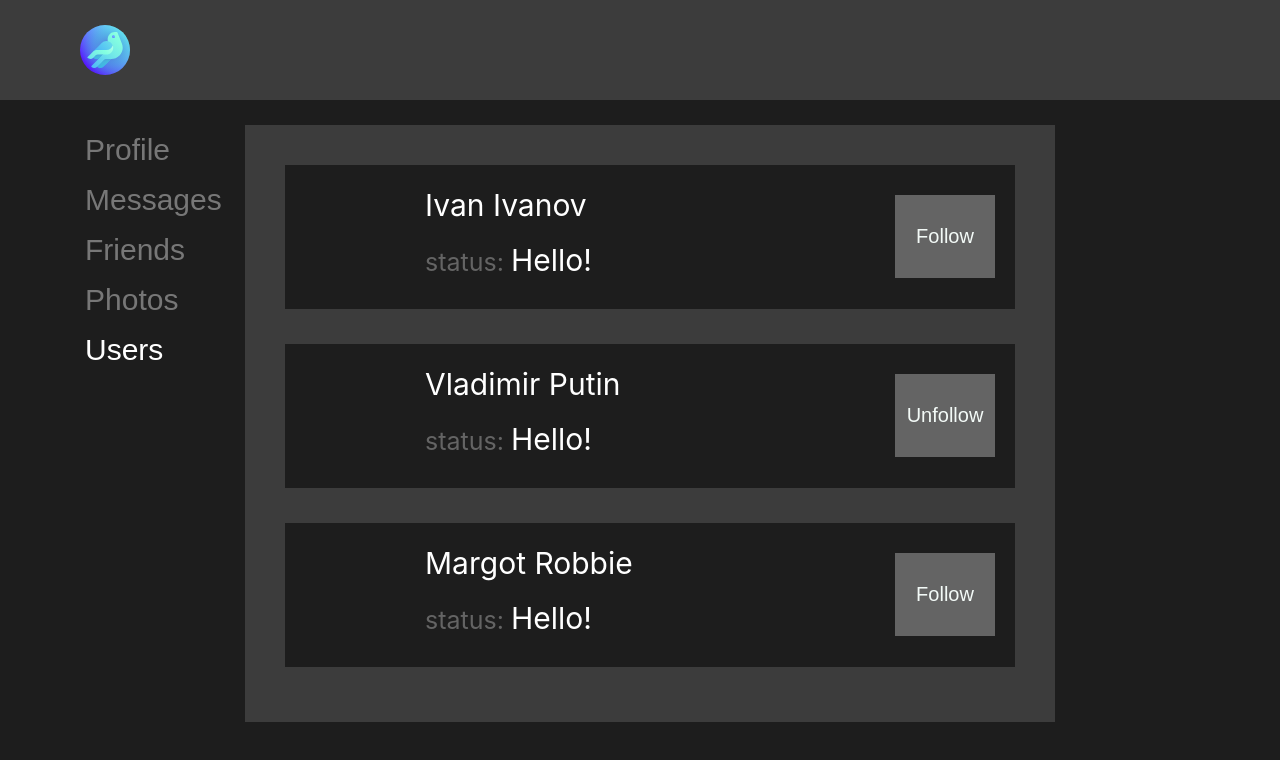
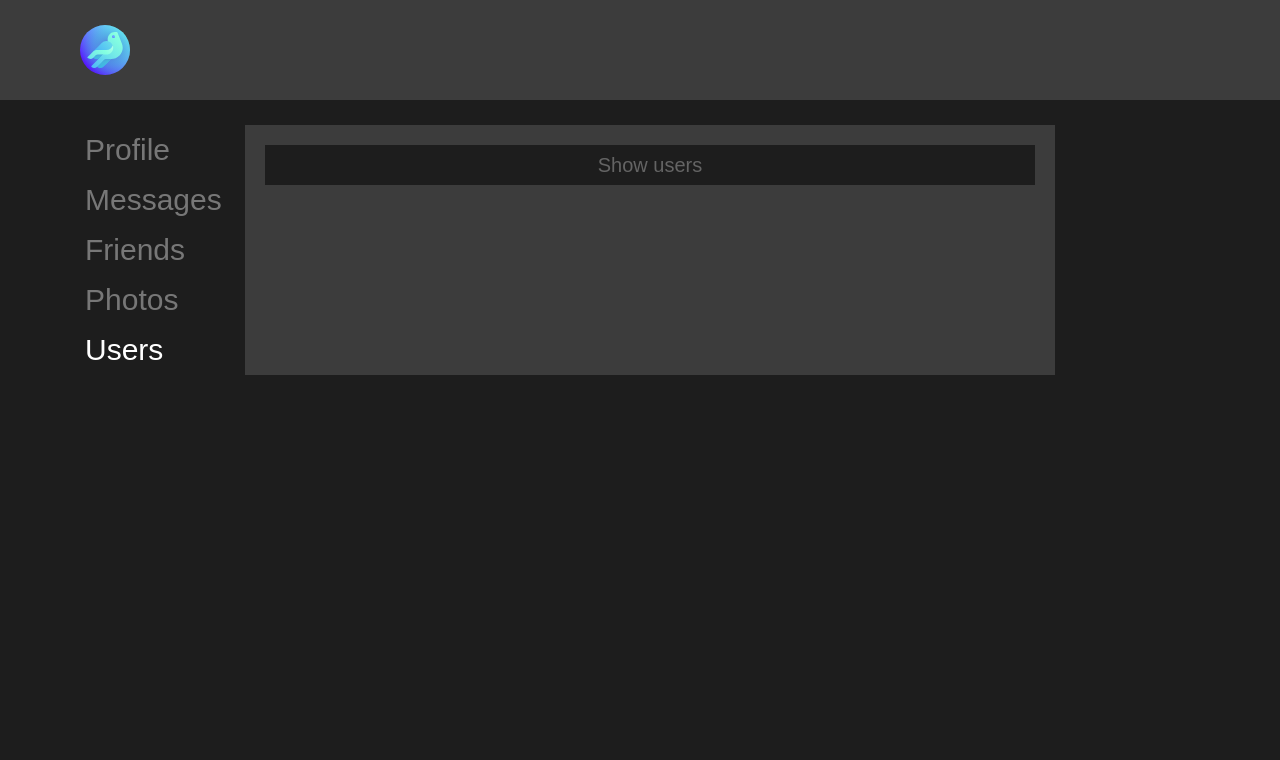
Before and after one commit to dilserg/reactfirst, a React (Create React App) app: page /users in a window 1280 px wide. Shown: the top 760 px of the page. Built offline with nearby package versions, Linux system fonts and the light colour scheme.

Commit message:
ajax and button "show users"

```diff
--- a/package.json
+++ b/package.json
@@ -6,6 +6,7 @@
     "@testing-library/jest-dom": "^5.11.8",
     "@testing-library/react": "^11.2.3",
     "@testing-library/user-event": "^12.6.0",
+    "axios": "^0.21.1",
     "react": "^17.0.1",
     "react-dom": "^17.0.1",
     "react-redux": "^7.2.2",
--- a/src/components/AllUsers/AllUsers.jsx
+++ b/src/components/AllUsers/AllUsers.jsx
@@ -3,24 +3,31 @@ import styles from './AllUsers.module.css';
 import User from './User/User';
 import MalePhoto from 'C:\\Users\\dilse\\WebstormProjects\\reactfirst\\src\\images\\Male.png';
 import FemalePhoto from 'C:\\Users\\dilse\\WebstormProjects\\reactfirst\\src\\images\\Female.png';
+import * as axios from 'axios';
 
 
 const AllUsers = (props) => {
-  if (props.usersList.length === 0) {
-    props.setUsers([
-      {id: 1, isFollowed: true, name: 'Ivan', surname: 'Ivanov', status: 'Hello!', photo: MalePhoto},
-      {id: 2, isFollowed: false, name: 'Vladimir', surname: 'Putin', status: 'Hello!', photo: MalePhoto},
-      {id: 3, isFollowed: true, name: 'Margot', surname: 'Robbie', status: 'Hello!', photo: FemalePhoto},
-    ]);
+  const getUsers = () => {
+      axios.get("https://social-network.samuraijs.com/api/1.0/users")
+        .then((response) => {
+          props.setUsers(response.data.items)
+        })
   }
+
   let usersList = props.usersList.map(user => {
-    return <User isFollowed={user.isFollowed} name={user.name} surname={user.surname} id={user.id}
-                 status={user.status} photo={user.photo} follow={props.follow} unfollow={props.unfollow}/>;
+    return <User isFollowed={user.followed} name={user.name} surname={user.surname} id={user.id}
+                 status={user.status} follow={props.follow} unfollow={props.unfollow}
+                 photo={user.photos.small===null? MalePhoto: user.photos.small}/>;
   });
+
+
 
   return (
     <div className={styles.users}>
       {usersList}
+      <button className={styles.button} onClick={getUsers}>
+        {usersList.length === 0 ? "Show users" : "Show more"}
+      </button>
     </div>
   );
 };
--- a/src/components/AllUsers/AllUsers.module.css
+++ b/src/components/AllUsers/AllUsers.module.css
@@ -1,2 +1,15 @@
 .users{
 }
+.button{
+    font-size: 20px;
+    color: #646464;
+    background-color: #1d1d1d;
+    height: 40px;
+    width: 100%;
+    outline: none;
+    border: none;
+}
+.button:hover{
+    color: #1d1d1d;
+    background-color: rgba(255,255,255,0.5);
+}
--- a/src/components/AllUsers/User/User.jsx
+++ b/src/components/AllUsers/User/User.jsx
@@ -22,7 +22,7 @@ const User = (props) => {
         <span className={styles.dim}>status: </span>{props.status}
       </div>
       <div className={styles.button}>
-        {props.isFollowed ? <button onClick={unfollow}>Follow</button> : <button onClick={follow}>Unfollow</button>}
+        {props.isFollowed ? <button onClick={unfollow}>Unfollow</button> : <button onClick={follow}>Follow</button> }
       </div>
 
     </div>
--- a/src/components/Menu/Menu.jsx
+++ b/src/components/Menu/Menu.jsx
@@ -2,7 +2,7 @@ import React from 'react';
 import styles from './Menu.module.css';
 import {NavLink} from 'react-router-dom';
 
-const Menu = () => {
+const Menu = (props) => {
   return (
     <nav className={styles.nav}>
       <ul>
--- a/src/components/Profile/Info/Description/Description.jsx
+++ b/src/components/Profile/Info/Description/Description.jsx
@@ -2,6 +2,13 @@ import React from 'react';
 import styles from './Description.module.css';
 
 const Description = (props) => {
+  let isFullInfo = false;
+  let buttonText = "Show full information";
+  const showFull = () =>{
+    isFullInfo = !isFullInfo;
+    buttonText = isFullInfo ? "Hide full information" : "Show full information";
+  }
+
   return (
     <div className={styles.description}>
       <p className={styles.item}>
@@ -17,7 +24,7 @@ const Description = (props) => {
         <span className={styles.info}>{props.university}</span>
       </p>
       <div>
-        <button onClick={() => console.log(1)} className={styles.button}>Show full information</button>
+        <button onClick={showFull} className={styles.button}>{buttonText}</button>
       </div>
     </div>
   );
--- a/src/components/Profile/Info/Description/DescriptionContainer.jsx
+++ b/src/components/Profile/Info/Description/DescriptionContainer.jsx
@@ -1,10 +1,21 @@
 import React from 'react';
 import Description from "./Description";
+import {connect} from 'react-redux';
 
-const DescriptionContainer = (props) => {
-  return <Description university={props.personInfo.university}
-                      age={props.personInfo.age}
-                      city={props.personInfo.city}/>
-};
 
+const mapStateToProps = state =>{
+  return {
+    university: state.profile.info.personInfo.university,
+    city: state.profile.info.personInfo.city,
+    age: state.profile.info.personInfo.age
+  }
+}
+
+const mapDispatchToProps = dispatch =>{
+  return {
+
+  }
+}
+
+const DescriptionContainer = connect(mapStateToProps, mapDispatchToProps)(Description)
 export default DescriptionContainer;
--- a/src/components/Profile/Info/Info.jsx
+++ b/src/components/Profile/Info/Info.jsx
@@ -10,7 +10,7 @@ const Info = (props) => {
       <div className={styles.name}>
         {props.name} {props.surname}
       </div>
-      <DescriptionContainer personInfo={props.personInfo}/>
+      <DescriptionContainer />
       <FullInfo/>
     </div>
   );
--- a/src/components/Profile/Info/InfoContainer.jsx
+++ b/src/components/Profile/Info/InfoContainer.jsx
@@ -9,7 +9,6 @@ let mapDispatchToProps = (dispatch) => {
 
 let mapStateToProps = (state) => {
   return {
-    personInfo: state.profile.info.personInfo,
     name: state.profile.info.personInfo.name,
     surname: state.profile.info.personInfo.surname
   };
--- a/src/components/Profile/Posts/PostsContainer.jsx
+++ b/src/components/Profile/Posts/PostsContainer.jsx
@@ -10,7 +10,6 @@ import {connect} from 'react-redux';
 let mapStateToProps = (state) => {
 
   let postsData = state.profile.posts.postsData.map((data) => {
-    debugger
     return <Post name={`${data.name} ${data.surname}`} time={data.date} content={data.content}
                  likesCount={data.likesCount} ava={data.photo}/>;
   });
--- a/src/state/AllUsersReducer.js
+++ b/src/state/AllUsersReducer.js
@@ -11,7 +11,7 @@ const AllUsersReducer = (state = initialState, action) => {
         ...state,
         users: state.users.map(user => {
           if (user.id === action.id)
-            return {...user, isFollowed: true};
+            return {...user, followed: true};
           else
             return user;
         })
@@ -20,11 +20,12 @@ const AllUsersReducer = (state = initialState, action) => {
 
 
     case 'UNFOLLOW':
+
       stateCopy = {
         ...state,
         users: state.users.map(user => {
           if (user.id === action.id)
-            return {...user, isFollowed: false};
+            return {...user, followed: false};
           else
             return user;
         })
--- a/src/state/actionCreator.js
+++ b/src/state/actionCreator.js
@@ -22,4 +22,4 @@ export const followAC = (id) => ({type: 'FOLLOW', id});
 
 export const unfollowAC = (id) => ({type: 'UNFOLLOW', id});
 
-export const setUsersAC = (users) => ({type: 'SET-USERS',users});
+export const setUsersAC = (users) => ({type: 'SET-USERS', users});
```
Also changed, not shown: 2 other files (tests, documents, lock files or other folders).
